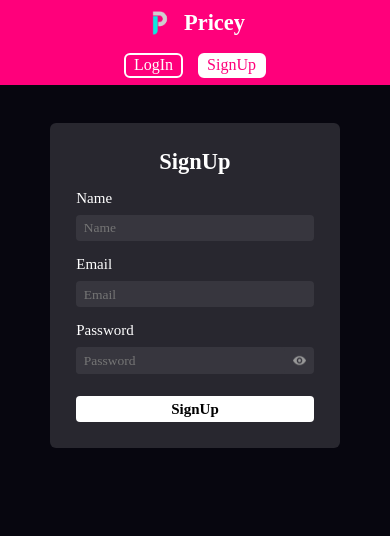
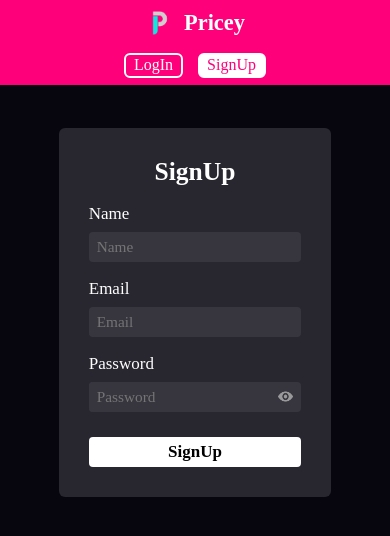
Before and after one commit to nishant7372/pricey-the-expense-tracker, a React (Create React App) app: page /signup in a window 390 px wide. Shown: the top 536 px of the page. Built offline with nearby package versions, Linux system fonts and the light colour scheme; no server answers.

Commit message:
Final - Responsive

```diff
--- a/src/context/AuthContext.js
+++ b/src/context/AuthContext.js
@@ -29,7 +29,7 @@ export const AuthContextProvider = ({ children }) => {
     });
   }, []);
 
-  console.log("AuthContextState:", state);
+  // console.log("AuthContextState:", state);
 
   return (
     <AuthContext.Provider value={{ ...state, dispatch }}>
--- a/src/pages/home/Home.module.css
+++ b/src/pages/home/Home.module.css
@@ -70,7 +70,7 @@
 
 select {
   border-radius: 4px;
-  font-size: min(2.2vw, 1.9rem);
+  font-size: min(2.6vw, 1.9rem);
   border-width: 0px;
   outline: 0;
   /* -webkit-appearance: none; */
@@ -85,5 +85,5 @@ select {
 option {
   padding: 0rem 4rem;
   text-align: center;
-  font-size: min(2.2vw, 1.8rem);
+  font-size: min(2.6vw, 1.8rem);
 }
--- a/src/pages/login/LogIn.module.css
+++ b/src/pages/login/LogIn.module.css
@@ -1,9 +1,9 @@
 .login-form {
   display: flex;
   flex-direction: column;
-  font-size: 2rem;
-  gap: 2rem;
-  padding: 3.5rem;
+  font-size: max(2rem, 17px);
+  gap: max(2rem, 17px);
+  padding: max(3.5rem, 29.75px);
   color: white;
 }
 
@@ -15,10 +15,10 @@
 }
 
 .login-form input {
-  height: 2.5rem;
+  height: max(2.5rem, 21.25px);
   border-radius: 4px;
-  padding: 0.5rem 1rem;
-  font-size: 1.9rem;
+  padding: max(0.5rem, 4.25px) max(8px, 1rem);
+  font-size: max(1.9rem, 16.15px);
   border-width: 0px;
   outline: 0;
   -webkit-appearance: none;
@@ -34,19 +34,19 @@
 }
 
 .form-container {
-  max-width: 35rem;
-  min-width: max(33rem, 290px);
+  max-width: max(35rem, 297.5px);
+  min-width: max(32rem, 272px);
   width: 25vw;
-  margin: 5rem auto;
-  margin-bottom: 2rem;
+  margin: max(5rem, 42.5px) auto;
+  margin-bottom: max(2rem, 17px);
   border-radius: 6px;
   background-color: rgba(40, 39, 47, 255);
 }
 
 .btn {
-  margin-top: 0.5rem;
-  font-size: 2rem;
-  padding: 0.6rem 1rem;
+  margin-top: max(0.5rem, 4.25px);
+  font-size: max(2rem, 17px);
+  padding: max(0.6rem, 5.1px) max(1rem, 8.5px);
   border: none;
   border-radius: 4px;
   background-color: white;
@@ -83,9 +83,9 @@
 }
 
 .password-field img {
-  padding: 0 1rem;
-  width: 1.8rem;
-  height: 2rem;
+  padding: 0px max(1rem, 8.5px);
+  width: max(1.8rem, 14.85px);
+  height: max(2rem, 17px);
   filter: invert(60%);
   border-radius: 0;
   cursor: pointer;
@@ -100,17 +100,14 @@
 .error {
   background-color: rgb(240, 47, 47);
   border-radius: 4px;
-  font-size: 1.6rem;
-  padding: 0.4rem 1rem;
+  font-size: max(1.6rem, 13.6px);
+  padding: max(0.4rem, 3.4px) max(0.4rem, 8.5px);
 }
 
 .lastLabel {
-  margin-bottom: 0.5rem;
-}
-input::placeholder {
-  font-size: 1.8rem;
+  margin-bottom: max(0.5rem, 4.25px);
 }
 
-textarea::placeholder {
-  font-size: 1.8rem;
+input::placeholder {
+  font-size: max(1.8rem, 15.3px);
 }
--- a/src/pages/signup/SignUp.module.css
+++ b/src/pages/signup/SignUp.module.css
@@ -1,9 +1,9 @@
 .signup-form {
   display: flex;
   flex-direction: column;
-  font-size: 2rem;
-  gap: 2rem;
-  padding: 3.5rem;
+  font-size: max(2rem, 17px);
+  gap: max(2rem, 17px);
+  padding: max(3.5rem, 29.75px);
   color: white;
 }
 
@@ -15,10 +15,10 @@
 }
 
 .signup-form input {
-  height: 2.5rem;
+  height: max(2.5rem, 21.25px);
   border-radius: 4px;
-  padding: 0.5rem 1rem;
-  font-size: 1.9rem;
+  padding: max(0.5rem, 4.25px) max(8px, 1rem);
+  font-size: max(1.9rem, 16.15px);
   border-width: 0px;
   outline: 0;
   -webkit-appearance: none;
@@ -34,29 +34,24 @@
 }
 
 .form-container {
-  max-width: 35rem;
-  min-width: max(33rem, 290px);
+  max-width: max(35rem, 297.5px);
+  min-width: max(32rem, 272px);
   width: 25vw;
-  margin: 5rem auto;
-  margin-bottom: 2rem;
+  margin: max(5rem, 42.5px) auto;
+  margin-bottom: max(2rem, 17px);
   border-radius: 6px;
   background-color: rgba(40, 39, 47, 255);
 }
 
 .btn {
-  margin-top: 0.5rem;
-  font-size: 2rem;
-  padding: 0.6rem 1rem;
+  margin-top: max(0.5rem, 4.25px);
+  font-size: max(2rem, 17px);
+  padding: max(0.6rem, 5.1px) max(1rem, 8.5px);
   border: none;
   border-radius: 4px;
   background-color: white;
   font-weight: bold;
   cursor: pointer;
-}
-
-.btn:hover {
-  background-color: green;
-  color: white;
 }
 
 .disabled {
@@ -68,11 +63,15 @@
   color: #555 !important;
 }
 
+.btn:hover {
+  background-color: green;
+  color: white;
+}
+
 .password-field {
   border-radius: 4px;
   display: flex;
   align-items: center;
-  gap: 0;
   background-color: rgba(55, 54, 62, 255);
 }
 
@@ -80,12 +79,13 @@
   width: 100%;
   display: flex;
   align-items: center;
+  padding-right: 0.2rem;
 }
 
 .password-field img {
-  padding: 0 1rem;
-  width: 1.8rem;
-  height: 2rem;
+  padding: 0px max(1rem, 8.5px);
+  width: max(1.8rem, 14.85px);
+  height: max(2rem, 17px);
   filter: invert(60%);
   border-radius: 0;
   cursor: pointer;
@@ -100,18 +100,14 @@
 .error {
   background-color: rgb(240, 47, 47);
   border-radius: 4px;
-  font-size: 1.6rem;
-  padding: 0.4rem 1rem;
+  font-size: max(1.6rem, 13.6px);
+  padding: max(0.4rem, 3.4px) max(0.4rem, 8.5px);
 }
 
 .lastLabel {
-  margin-bottom: 0.5rem;
+  margin-bottom: max(0.5rem, 4.25px);
 }
 
 input::placeholder {
-  font-size: 1.8rem;
+  font-size: max(1.8rem, 15.3px);
 }
-
-textarea::placeholder {
-  font-size: 1.8rem;
-}
```
